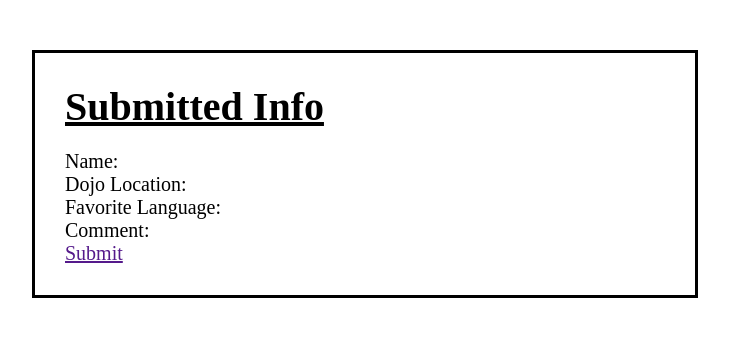
After one commit to PeterVasilopoulos/Dojo_Survey, a Flask app: template templates/display_data.html in a window 1280 px wide. The commit adds this page. Shown: the top 337 px of the page, without its empty margins (275-1004 px from the left). Run offline with Flask 3, Linux system fonts and the light colour scheme; the template is opened without the code that fills it, so the values that code supplies are empty.

Commit message:
Created results page

```diff
--- a/server.py
+++ b/server.py
@@ -6,5 +6,20 @@ app.secret_key = "key secret"
 def dojo_survery():
     return render_template("/dojo_survey.html")
 
+@app.route('/get_data')
+def get_data():
+    # Store Form Data
+    session['name'] = request.form['name']
+    session['location'] = request.form['location']
+    session['language'] = request.form['language']
+    session['comment'] = request.form['comment']
+
+    return redirect('/display_data')
+
+@app.route('/display_data')
+def display_data():
+    # Display Form Data
+    return render_template('/display_data')
+
 if __name__ == "__main__":
     app.run(debug = True)
--- a/static/css/style.css
+++ b/static/css/style.css
@@ -6,7 +6,6 @@
 
 /* Form Block */
 #main {
-    height: 400px;
     width: 600px;
     border: 3px solid black;
     font-size: 20px;
@@ -52,3 +51,15 @@
     font-size: 16px;
     padding: 2px 4px;
 }
+
+
+
+/* Form Data Block */
+h1 {
+    text-decoration: underline;
+    margin-bottom: 20px;
+}
+
+#info {
+
+}
--- /dev/null
+++ b/templates/display_data.html
@@ -0,0 +1,52 @@
+<!DOCTYPE html>
+<html lang="en">
+<head>
+    <meta charset="UTF-8">
+    <meta http-equiv="X-UA-Compatible" content="IE=edge">
+    <meta name="viewport" content="width=device-width, initial-scale=1.0">
+    <title>Display Data</title>
+
+    <link rel="stylesheet" href="{{ url_for('static', filename='css/style.css') }}">
+</head>
+<body>
+
+    <!-- Form Data Block -->
+    <div id="main">
+        <h1>Submitted Info</h1>
+
+        <!-- Info -->
+        <div id="info">
+            <!-- Name -->
+            <div id="info-name" class="info-item">
+                <p class="label">Name:</p>
+
+            </div>
+
+            <!-- Location -->
+            <div id="info-location" class="info-item">
+                <p class="label">Dojo Location:</p>
+
+            </div>
+
+            <!-- Language -->
+            <div id="info-language" class="info-item">
+                <p class="label">Favorite Language:</p>
+
+            </div>
+
+            <!-- Comment -->
+            <div id="info-comment" class="info-item">
+                <p class="label">Comment:</p>
+
+            </div>
+        </div>
+
+        <!-- Submit Button -->
+        <div id="info-submit">
+            <a href="">Submit</a>
+        </div>
+
+    </div>
+
+</body>
+</html>
--- a/templates/dojo_survey.html
+++ b/templates/dojo_survey.html
@@ -12,7 +12,7 @@
 
     <!-- Form Block -->
     <div id="main">
-        <form action="">
+        <form action="/get_data" method="POST">
 
             <!-- Form Top -->
             <div id="form-top">
@@ -35,7 +35,7 @@
                 <!-- Language -->
                 <div id="form-language" class="ft">
                     <label for="language">Favorite Language:</label>
-                    <select name="langauge" class="fi">
+                    <select name="language" class="fi">
                         <option value="python">Python</option>
                         <option value="java">Java</option>
                     </select>
```
